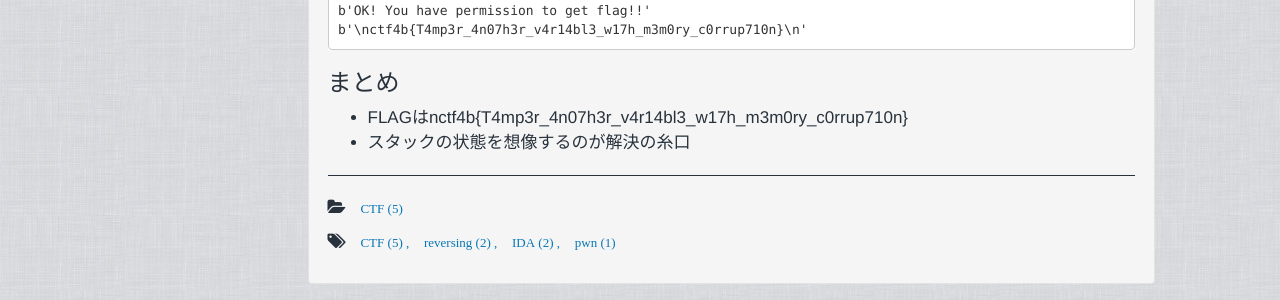
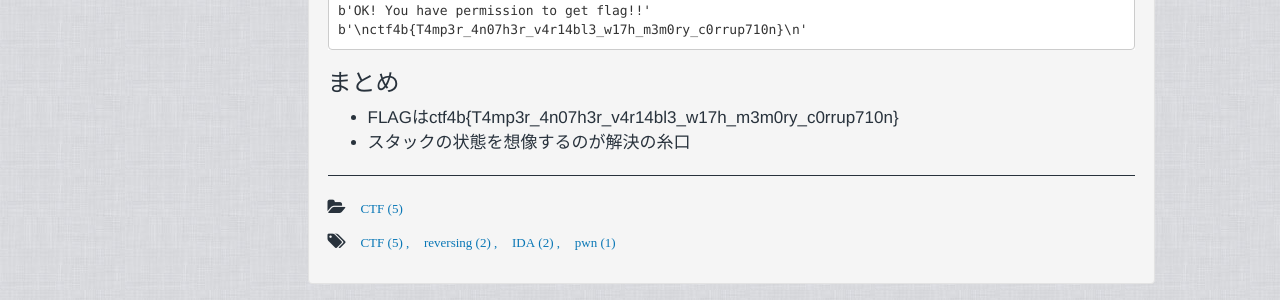
Before and after one commit to box-in/box-in.github.io, a Jekyll site: the page built from _posts/2018-05-28-ctf4b_writeup5.md, in a window 1280 px wide and 900 px high, scrolled down 821 px. Shown: the part 462-762 px from the top of the window. Built offline with Jekyll 4.4.1, drawn with Linux system fonts in a browser that asks for light colours.

Commit message:
write-up5 fix

````diff
--- a/_posts/2018-05-28-ctf4b_writeup5.md
+++ b/_posts/2018-05-28-ctf4b_writeup5.md
@@ -58,7 +58,7 @@ b'\nctf4b{T4mp3r_4n07h3r_v4r14bl3_w17h_m3m0ry_c0rrup710n}\n'
 ```
 ### まとめ
 
-- FLAGはnctf4b{T4mp3r_4n07h3r_v4r14bl3_w17h_m3m0ry_c0rrup710n}
+- FLAGはctf4b{T4mp3r_4n07h3r_v4r14bl3_w17h_m3m0ry_c0rrup710n}
 - スタックの状態を想像するのが解決の糸口
 
 [@kusano_k]:https://qiita.com/kusano_k/items/9b74398f5bed2792d736
````
